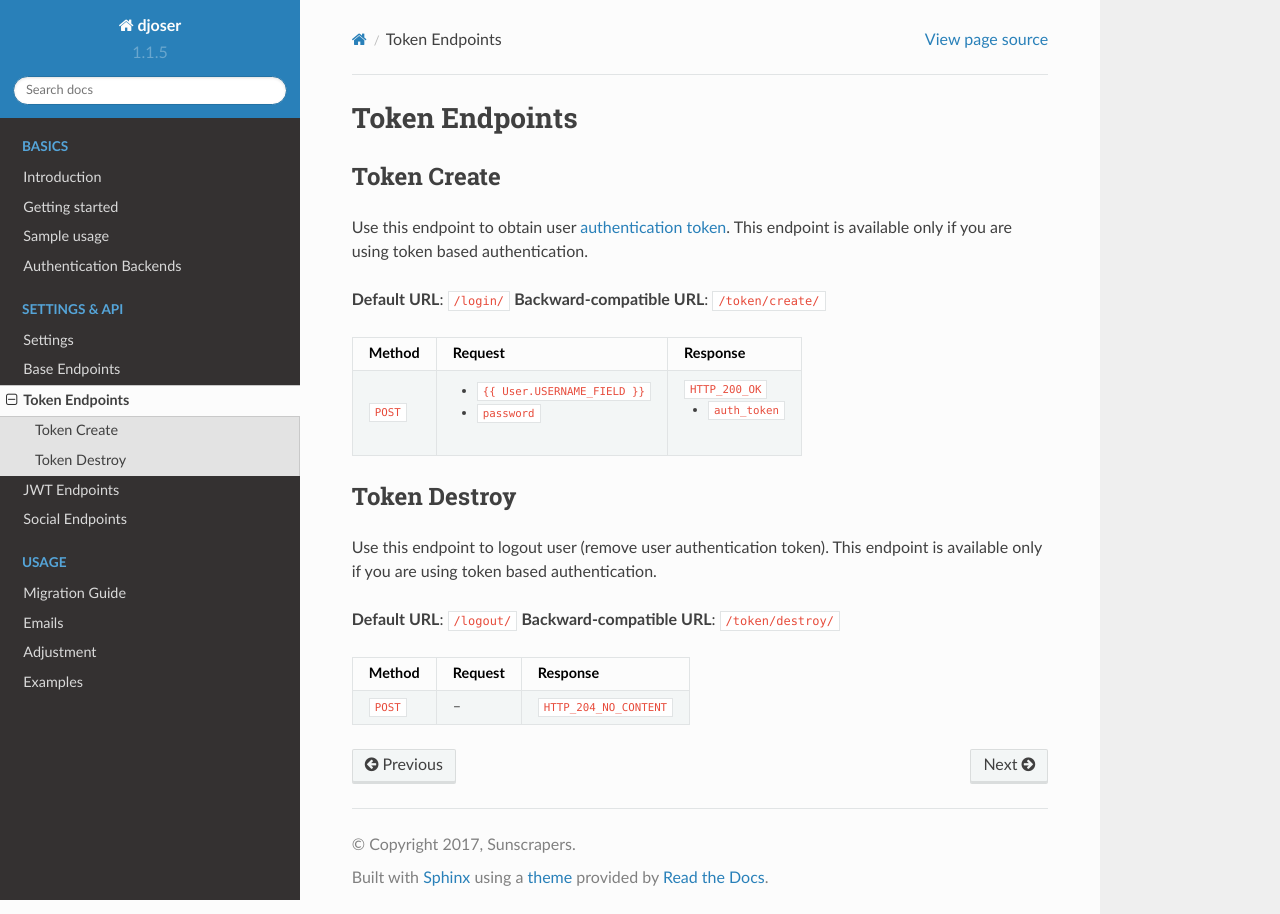
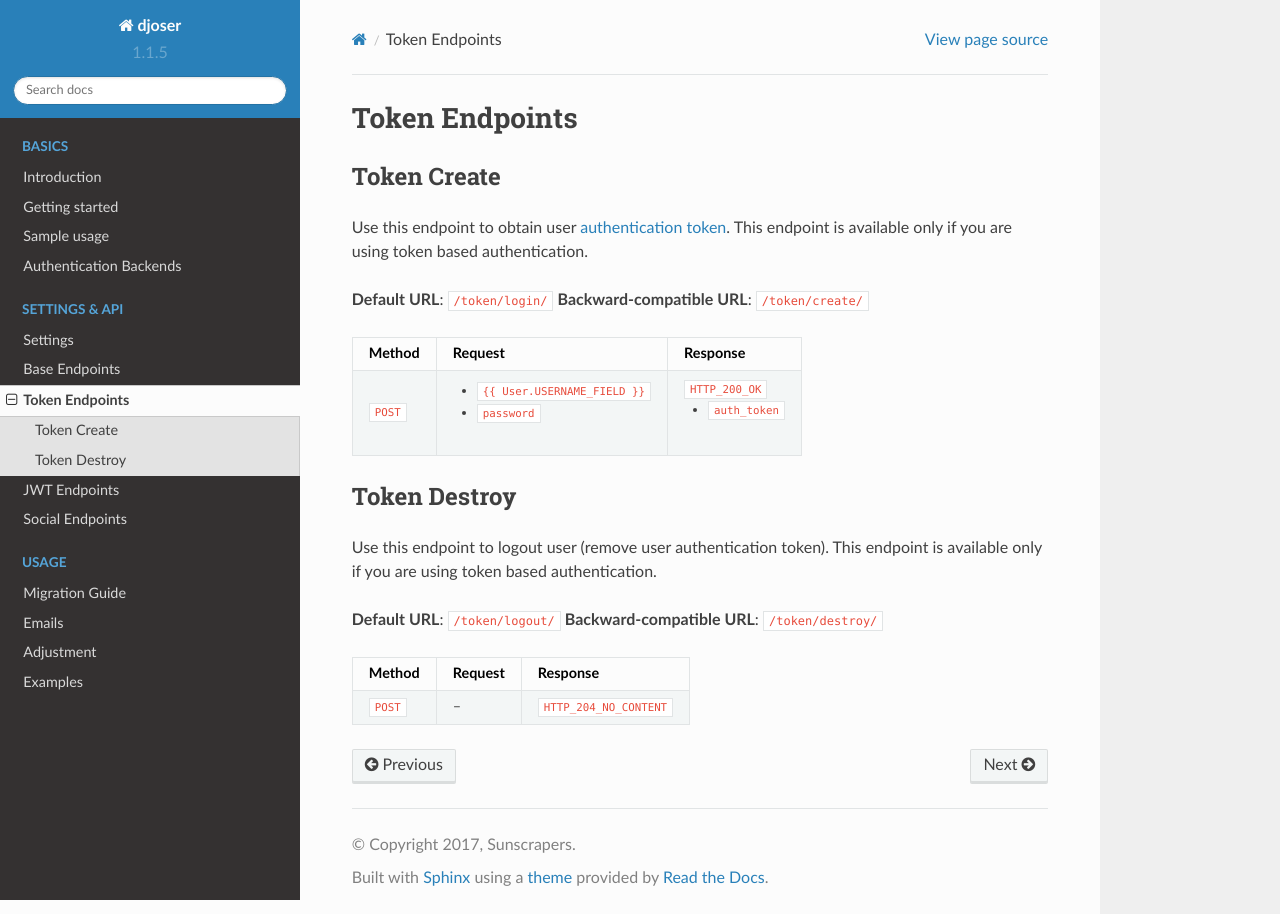
Before and after one commit to sunscrapers/djoser, a Sphinx documentation site: the page built from docs/source/token_endpoints.rst, in a window 1280 px wide. Built offline with Sphinx 7.4.7 and the Read the Docs theme 2.0.0, drawn with Linux system fonts in a browser that asks for light colours.

```diff
--- a/CHANGELOG.rst
+++ b/CHANGELOG.rst
@@ -6,7 +6,7 @@ This document records all notable changes to djoser.
 This project adheres to `Semantic Versioning <http://semver.org/>`_.
 
 --------------------
-`1.2.0` (2018-07-20)
+`1.2.0` (2018-07-23)
 --------------------
 
 * Refactor urls to use new RESTful ViewSets
--- a/docs/source/token_endpoints.rst
+++ b/docs/source/token_endpoints.rst
@@ -8,7 +8,7 @@ Use this endpoint to obtain user
 `authentication token <http://www.django-rest-framework.org/api-guide/authentication#tokenauthentication>`_.
 This endpoint is available only if you are using token based authentication.
 
-**Default URL**: ``/login/``
+**Default URL**: ``/token/login/``
 **Backward-compatible URL**: ``/token/create/``
 
 +----------+----------------------------------+----------------------------------+
@@ -25,7 +25,7 @@ Token Destroy
 Use this endpoint to logout user (remove user authentication token).
 This endpoint is available only if you are using token based authentication.
 
-**Default URL**: ``/logout/``
+**Default URL**: ``/token/logout/``
 **Backward-compatible URL**: ``/token/destroy/``
 
 +----------+----------------+----------------------------------+
```
Also changed, not shown: 1 other file.
